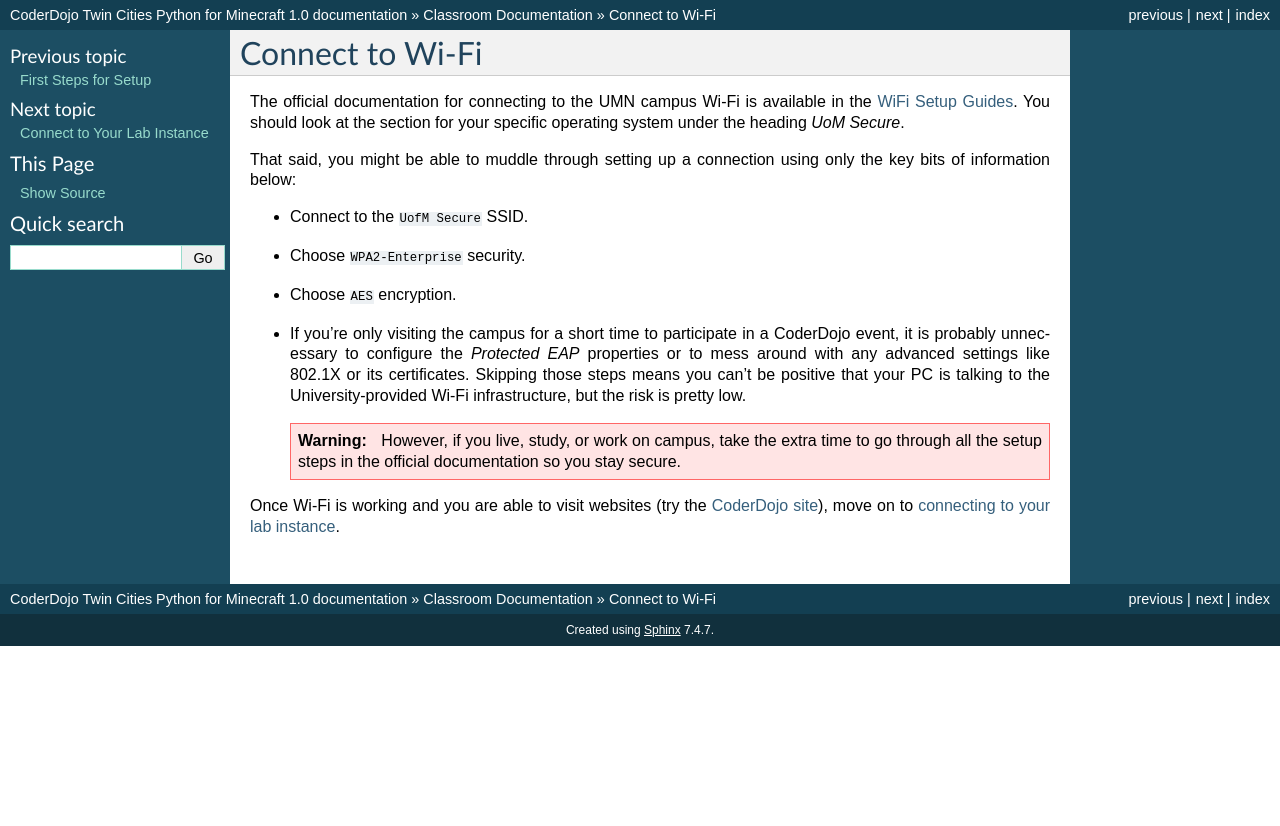
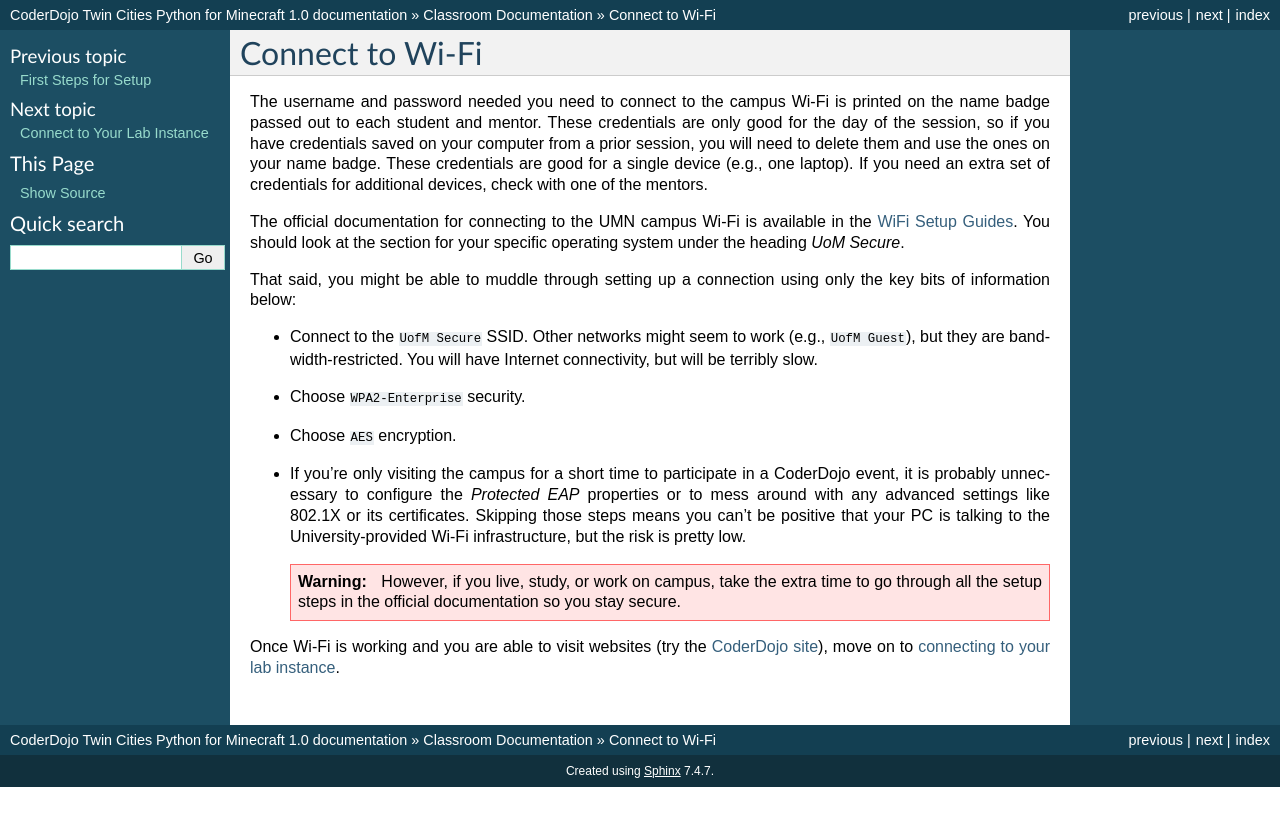
Before and after one commit to CoderDojoTC/python-minecraft, a Sphinx documentation site: the page built from docs/classroom/wifi.rst, in a window 1280 px wide. Shown: the top 826 px of the page. Built offline with Sphinx 7.4.7, drawn with Linux system fonts in a browser that asks for light colours; pages that are not in the unit, such as notebooks, are missing from menus.

Commit message:
More work on mentor docs. Also some minor edits to classroom docs.

```diff
--- a/docs/classroom/index.rst
+++ b/docs/classroom/index.rst
@@ -4,9 +4,8 @@
 
 The section contains documentation useful for participants in a
 CoderDojo classroom event. Visit each of the links below to find the
-documentation needed to work through get set up and then work through
-the classroom exercises of the *Build worlds in Minecraft with Python*
-session.
+documentation needed to get set up and then work through the classroom
+exercises of the *Build worlds in Minecraft with Python* code group.
 
 First, we start with an overview:
 
--- a/docs/classroom/wifi.rst
+++ b/docs/classroom/wifi.rst
@@ -1,6 +1,15 @@
 ==================
  Connect to Wi-Fi
 ==================
+
+The username and password needed you need to connect to the campus
+Wi-Fi is printed on the name badge passed out to each student and
+mentor. These credentials are only good for the day of the session, so
+if you have credentials saved on your computer from a prior session,
+you will need to delete them and use the ones on your name
+badge. These credentials are good for a single device (e.g., one
+laptop). If you need an extra set of credentials for additional
+devices, check with one of the mentors.
 
 The official documentation for connecting to the UMN campus Wi-Fi is
 available in the `WiFi Setup Guides`_. You should look at the section
@@ -11,7 +20,9 @@
 That said, you might be able to muddle through setting up a connection
 using only the key bits of information below:
 
-* Connect to the ``UofM Secure`` SSID.
+* Connect to the ``UofM Secure`` SSID. Other networks might seem to
+  work (e.g., ``UofM Guest``), but they are bandwidth-restricted. You
+  will have Internet connectivity, but will be terribly slow.
 
 * Choose ``WPA2-Enterprise`` security.
 
```
Also changed, not shown: docs/faq/index.rst (+9 -0 lines), docs/glossary.rst (+7 -0 lines), docs/index.rst (+11 -3 lines), docs/mentors/general.rst (added, +52 -0 lines), docs/mentors/index.rst (added, +29 -0 lines), docs/mentors/python-minecraft.rst (added, +23 -0 lines).
